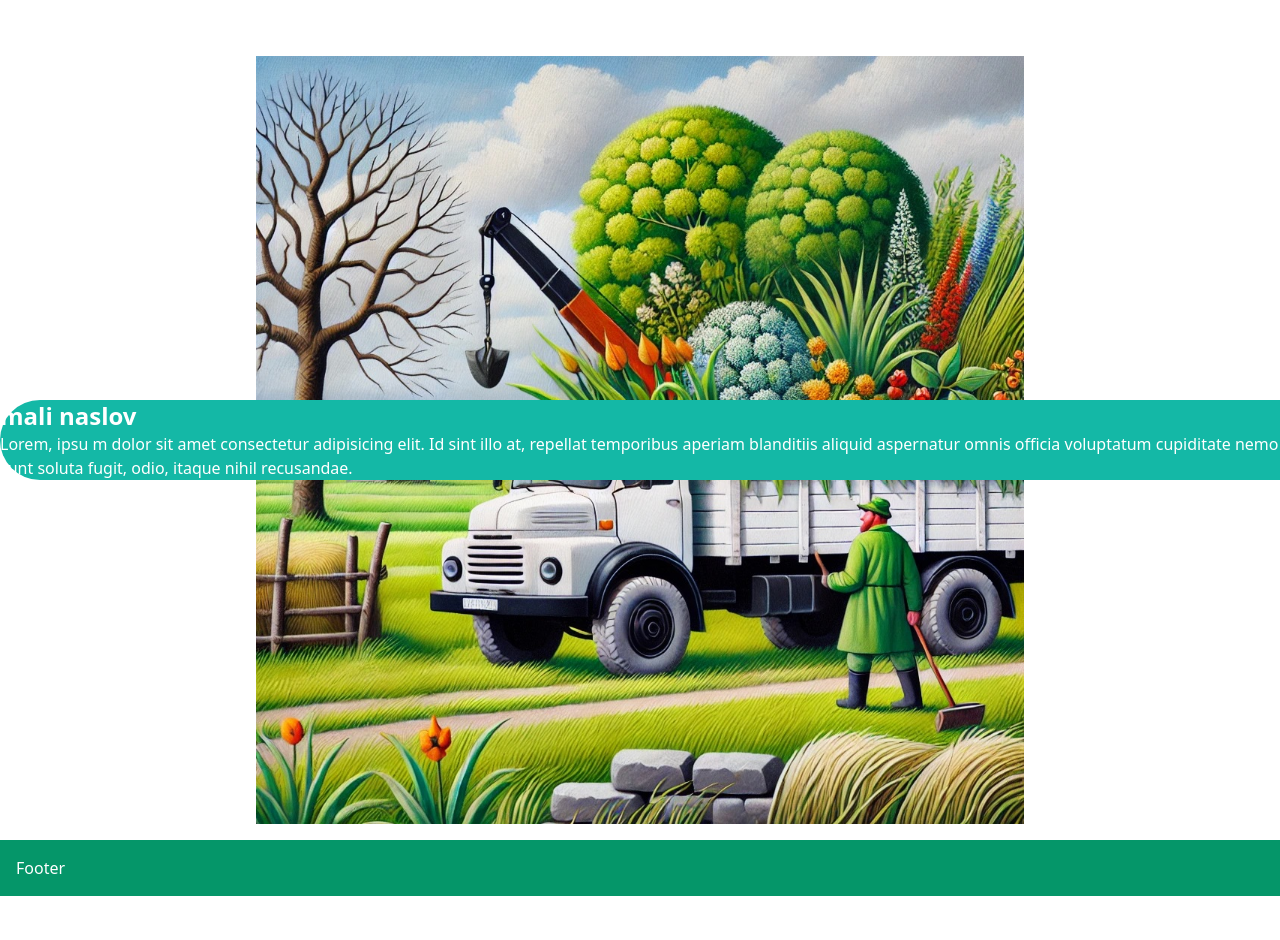
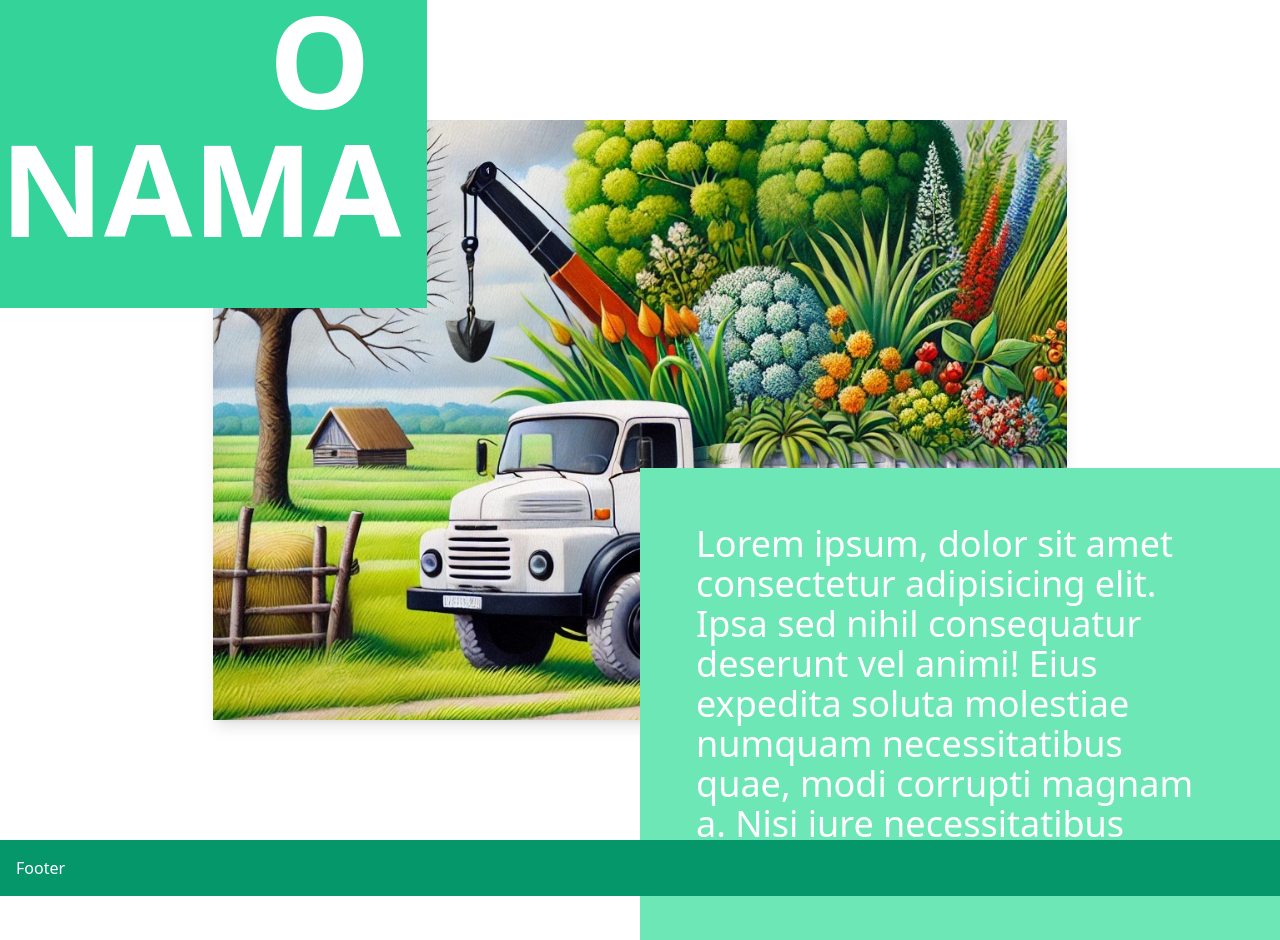
Before and after one commit to F00sh/rast, a Nuxt app: page / in a window 1280 px wide. Shown: the part 760-1700 px from the top of the page. Before the commit the page ends 1656 px from the top, so only its background shows below. Built offline with nearby package versions, Linux system fonts and the light colour scheme.

Commit message:
malo puno sereš

```diff
--- a/components/About.vue
+++ b/components/About.vue
@@ -1,13 +1,19 @@
 <template>
-  <div class="flex flex-col h-screen w-full items-center justify-center text-white">
-    <img src="/img/about_img.jpg" alt="vrt" class="-z-10 object-cover md:px-40 lg:px-64">
-    <div class="absolute flex flex-col bg-emerald-500 flex-1 justify-center rounded-r-full">
-      <h1 class=" text-5xl font-bold">o nama</h1>
-      <h2 class="pl-20 text-2xl font-medium">(najbolji vrtlari)</h2>
-    </div>
-    <div class="absolute bg-teal-500 right-0 text-md rounded-l-full">
-      <h3 class="font-bold text-2xl text-left">mali naslov</h3>
-      <p>Lorem, ipsu m dolor sit amet consectetur adipisicing elit. Id sint illo at, repellat temporibus aperiam blanditiis aliquid aspernatur omnis officia voluptatum cupiditate nemo sunt soluta fugit, odio, itaque nihil recusandae.</p>
+  <div class="w-full h-full flex-1 flex-col items-center justify-start">
+    <div class="w-full h-screen flex items-start justify-center">
+      <img src="/img/about_img.jpg" alt="Header"
+           class="w-full md:mt-10 lg:mt-20 md:w-9/12 lg:w-8/12 h-full md:h-3/4 shadow-lg object-cover" />
+      <div class="bg-opacity-70 absolute w-full h-full flex flex-col items-start justify-center">
+        <h1 class="bg-emerald-400 w-3/4 md:w-2/3 lg:w-1/3 text-end text-white font-black text-6xl md:text-7xl lg:text-9xl py-10 pr-10 md:py-12 md:pr-12 lg:py-14 lg:pr-14">
+          O NAMA
+        </h1>
+        <div class="w-full flex flex-col mt-10 md:mt-20 lg:mt-40">
+          <h2 class="bg-emerald-300 text-white font-medium text-2xl md:text-2xl lg:text-4xl w-3/4 md:w-2/3 lg:w-1/2 ml-auto py-10 md:py-12 lg:py-14 px-10 md:px-12 lg:px-14">
+            Lorem ipsum, dolor sit amet consectetur adipisicing elit. Ipsa sed nihil consequatur deserunt vel animi! Eius expedita soluta molestiae numquam necessitatibus quae, modi corrupti magnam a. Nisi iure necessitatibus laudantium!
+          </h2>
+        </div>
+
+      </div>
     </div>
 
   </div>
```
